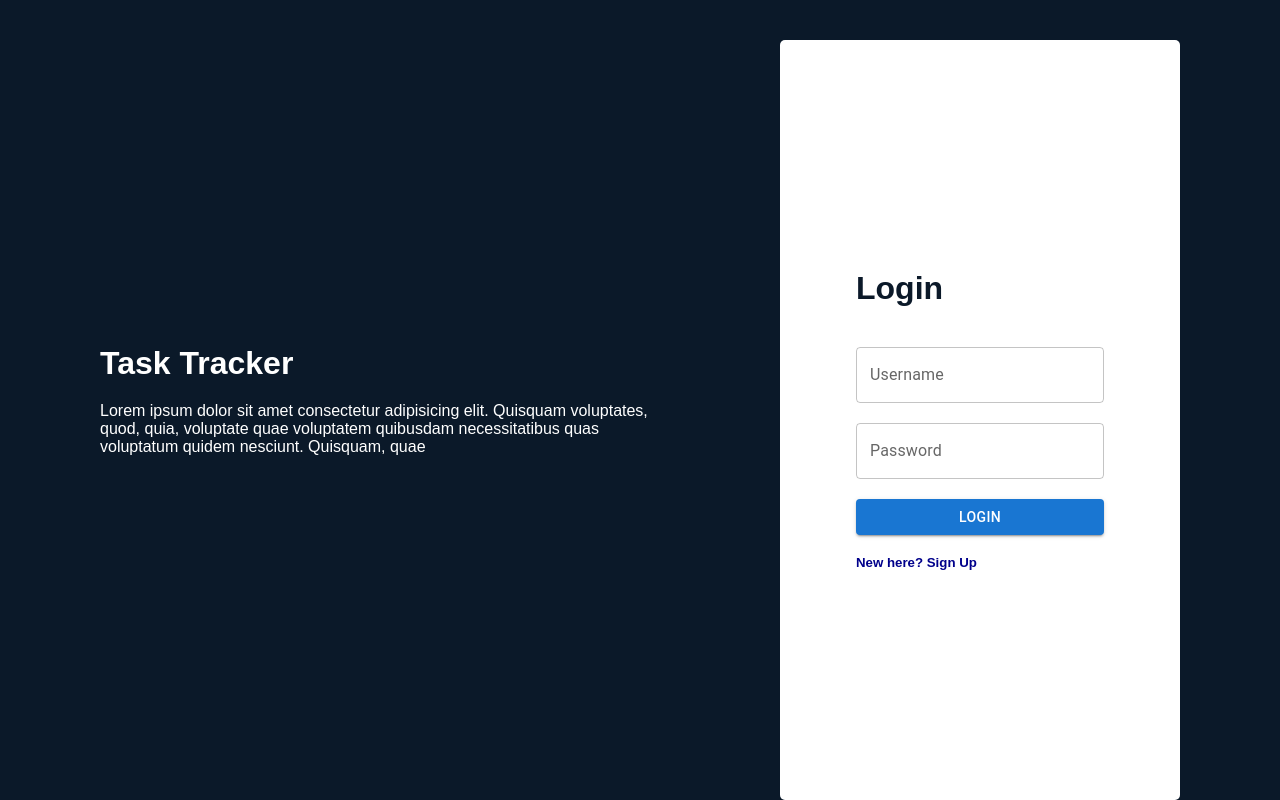
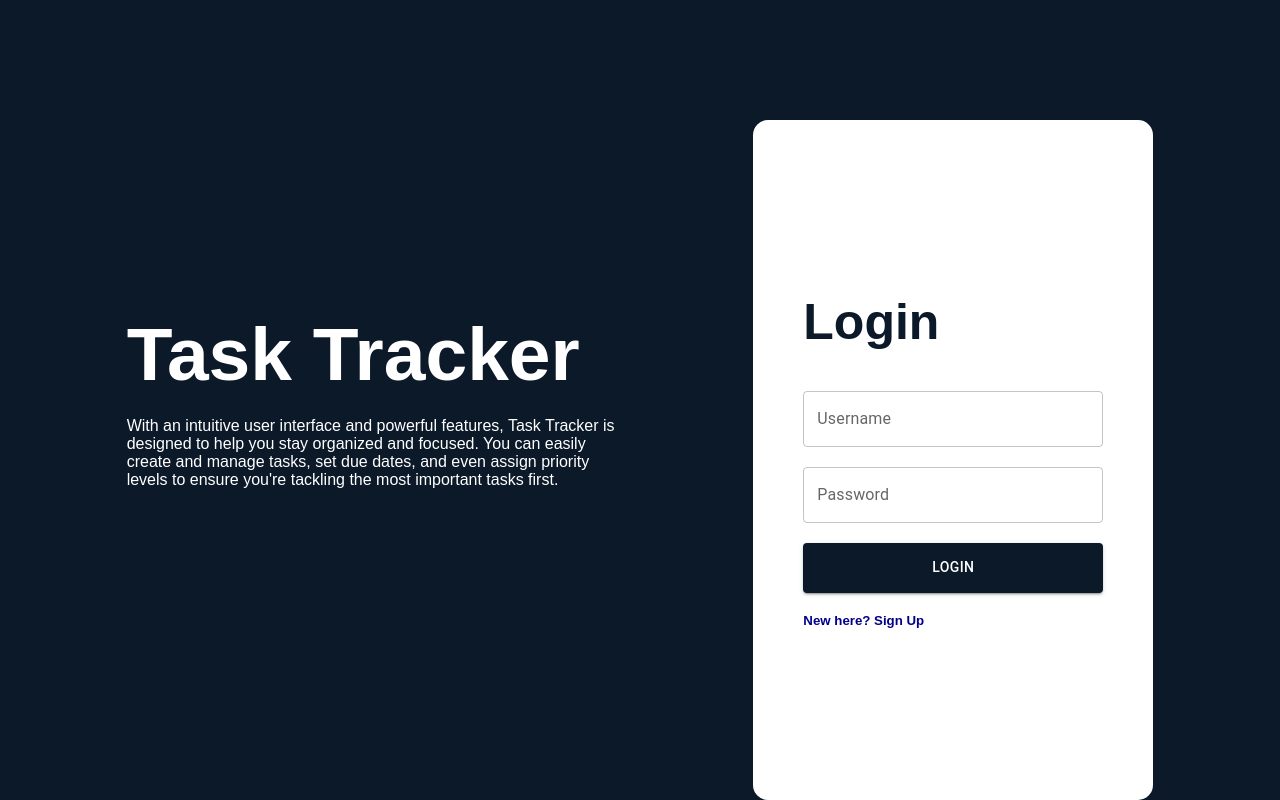
Before and after one commit to nathanielazevedo/lighthall_2, a React (Vite) app: page /login in a window 1280 px wide. Built offline with nearby package versions, Linux system fonts and the light colour scheme.

Commit message:
style clean up

```diff
--- a/src/App.css
+++ b/src/App.css
@@ -52,7 +52,7 @@
 .login-container {
   display: flex;
   align-items: center;
-  justify-content: center;
+  justify-content: space-evenly;
   background-color: #0b1929;
   height: 100vh;
   width: 100vw;
@@ -64,8 +64,8 @@
   align-items: flex-start;
   justify-content: flex-start;
   color: white;
-  padding: 0 100px;
   gap: 20px;
+  width: 500px;
 }
 
 .login-form-container {
@@ -75,10 +75,9 @@
   justify-content: center;
   background-color: white;
   text-align: left;
-  height: 95vh;
+  height: 85vh;
   min-width: 400px;
-  border-radius: 5px;
-  margin-right: 100px;
+  border-radius: 15px;
   align-self: flex-end;
   gap: 20px;
 }
@@ -89,5 +88,5 @@
   align-items: flex-start;
   justify-content: flex-start;
   gap: 20px;
-  padding: 0 50px;
+  width: 300px;
 }
--- a/src/components/Login.tsx
+++ b/src/components/Login.tsx
@@ -66,11 +66,18 @@ const Login = () => {
     <ThemeProvider theme={theme}>
       <div className="login-container">
         <div className="login-info">
-          <h1>Task Tracker</h1>
+          <h1
+            style={{
+              fontSize: "75px",
+            }}
+          >
+            Task Tracker
+          </h1>
           <p>
-            Lorem ipsum dolor sit amet consectetur adipisicing elit. Quisquam
-            voluptates, quod, quia, voluptate quae voluptatem quibusdam
-            necessitatibus quas voluptatum quidem nesciunt. Quisquam, quae
+            With an intuitive user interface and powerful features, Task Tracker
+            is designed to help you stay organized and focused. You can easily
+            create and manage tasks, set due dates, and even assign priority
+            levels to ensure you're tackling the most important tasks first.
           </p>
         </div>
         <div className="login-form-container">
@@ -78,12 +85,13 @@ const Login = () => {
             <h1
               style={{
                 color: "#0b1929",
+                fontSize: "50px",
               }}
             >
               {formType === "login" ? "Login" : "Sign Up"}
             </h1>
             {formType === "login" ? (
-              <FormControl>
+              <FormControl fullWidth>
                 <TextField
                   label="Username"
                   sx={{ color: "black", marginTop: "20px" }}
@@ -105,14 +113,18 @@ const Login = () => {
                 />
                 <Button
                   variant="contained"
-                  sx={{ marginTop: "20px" }}
+                  sx={{
+                    marginTop: "20px",
+                    height: "50px",
+                    backgroundColor: "#0b1929",
+                  }}
                   onClick={handleSubmit}
                 >
                   Login
                 </Button>
               </FormControl>
             ) : (
-              <FormControl>
+              <FormControl fullWidth>
                 <TextField
                   label="Username"
                   sx={{ color: "black", marginTop: "20px" }}
@@ -134,7 +146,11 @@ const Login = () => {
                 />
                 <Button
                   variant="contained"
-                  sx={{ marginTop: "20px" }}
+                  sx={{
+                    marginTop: "20px",
+                    height: "50px",
+                    backgroundColor: "#0b1929",
+                  }}
                   onClick={handleSubmit}
                 >
                   SignUP
```
